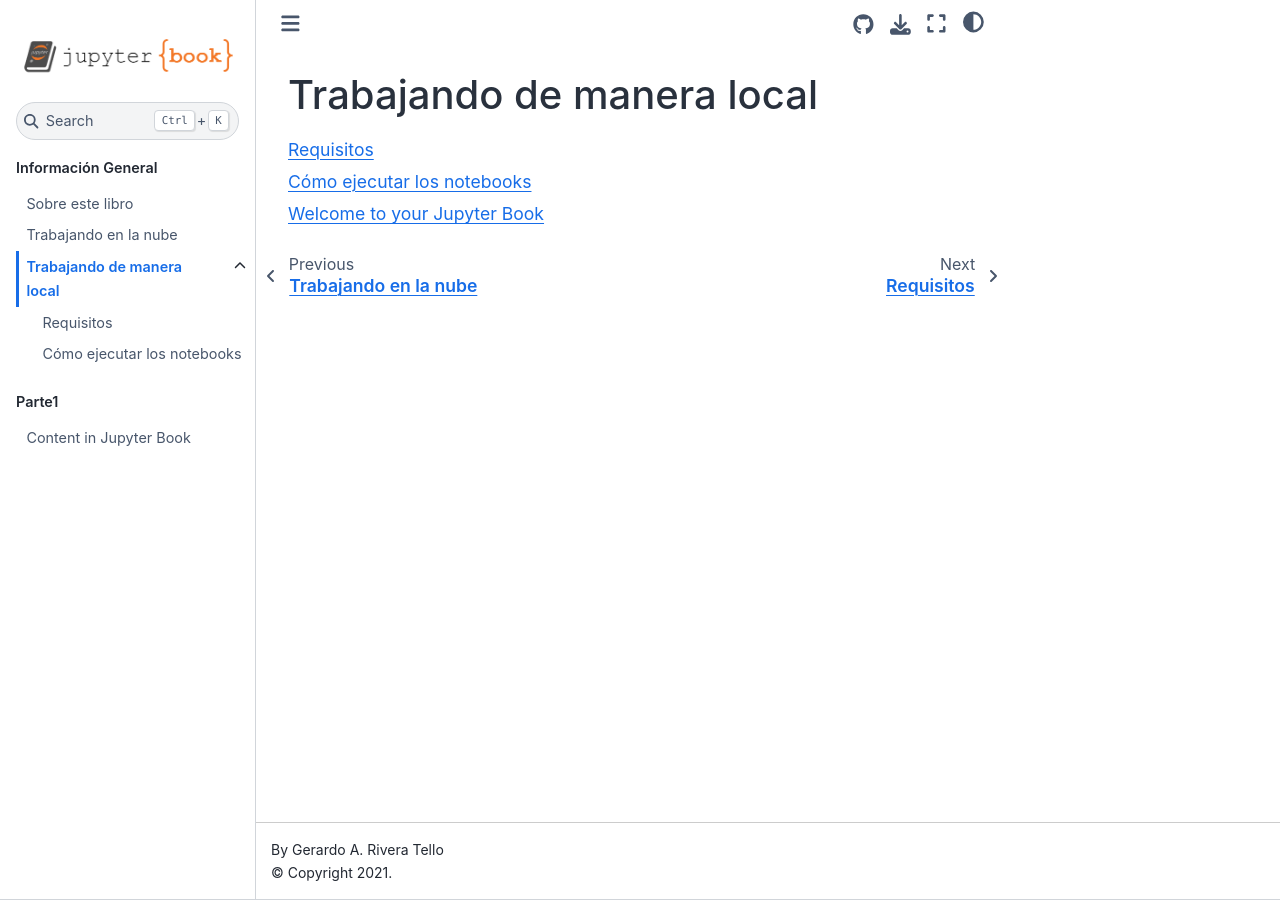
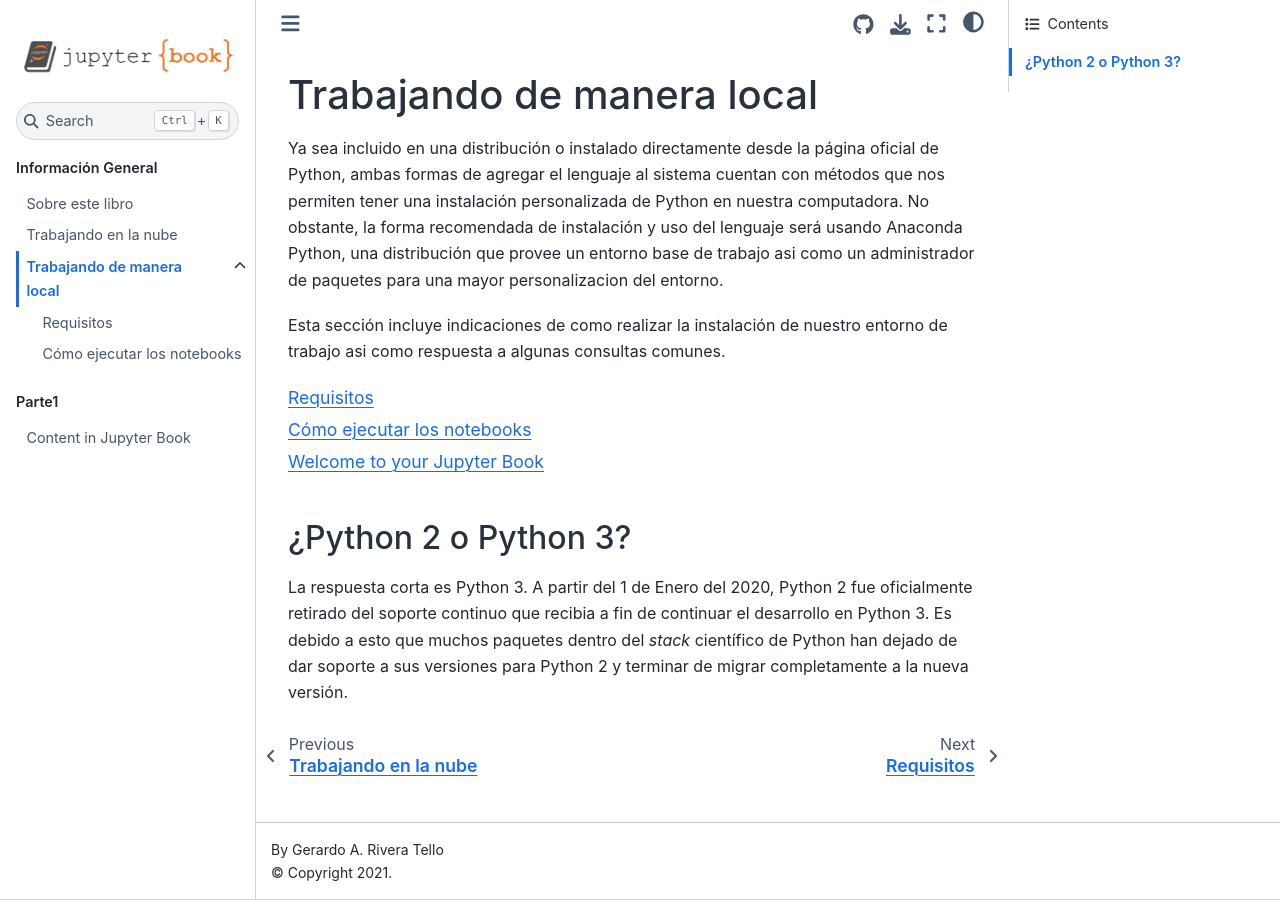
Before and after one commit to intro-python-clima/intro-python-clima, a Jupyter Book: the page built from info/local.md, in a window 1280 px wide. Built offline with Jupyter Book 1.0.4 settings and Sphinx 7.4.7 and the Sphinx Book theme 1.1.4, drawn with Linux system fonts in a browser that asks for light colours.

Commit message:
Add some indications about a local installation

````diff
--- a/info/local.md
+++ b/info/local.md
@@ -1,4 +1,12 @@
 # Trabajando de manera local
+
+Ya sea incluido en una distribución o instalado directamente desde la página oficial de Python, ambas formas de agregar el lenguaje al sistema cuentan con métodos que nos permiten tener una instalación personalizada de Python en nuestra computadora. No obstante, la forma recomendada de instalación y uso del lenguaje será usando Anaconda Python, una distribución que provee un entorno base de trabajo asi como un administrador de paquetes para una mayor personalizacion del entorno.
+
+Esta sección incluye indicaciones de como realizar la instalación de nuestro entorno de trabajo asi como respuesta a algunas consultas comunes.
 
 ```{tableofcontents}
 ```
+
+## ¿Python 2 o Python 3?
+
+La respuesta corta es Python 3. A partir del 1 de Enero del 2020, Python 2 fue oficialmente retirado del soporte continuo que recibia a fin de continuar el desarrollo en Python 3. Es debido a esto que muchos paquetes dentro del *stack* científico de Python han dejado de dar soporte a sus versiones para Python 2 y terminar de migrar completamente a la nueva versión.
````
